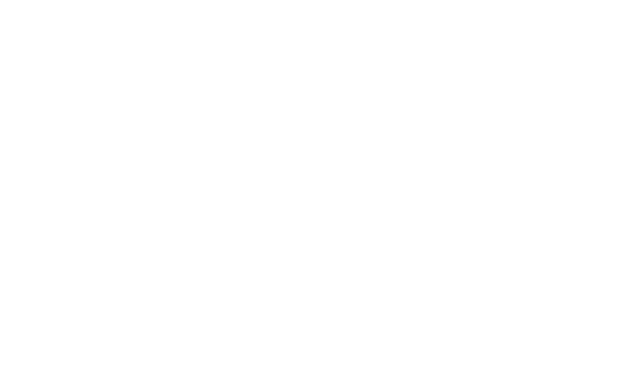
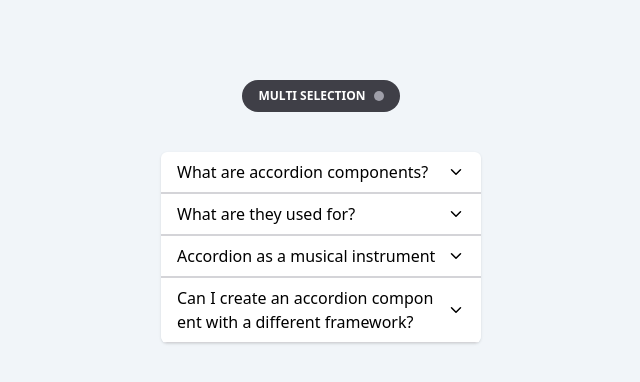
Before and after one commit to gustavonobrega/react-challenges, a React (Vite) app: page /accordion in a window 1280 px wide. Before the commit this address had no page. Shown: the top 382 px of the page, without its empty margins (319-959 px from the left). Built offline with nearby package versions, Linux system fonts and the light colour scheme.

Commit message:
accordion challenge

```diff
--- a/package.json
+++ b/package.json
@@ -11,6 +11,7 @@
   },
   "dependencies": {
     "@tailwindcss/vite": "^4.1.11",
+    "lucide-react": "^0.525.0",
     "react": "^19.1.0",
     "react-dom": "^19.1.0",
     "react-router": "^7.7.0",
--- a/src/App.tsx
+++ b/src/App.tsx
@@ -1,10 +1,12 @@
 import { BrowserRouter, Route, Routes } from "react-router";
+import AccordionDemo from "./challenges/accordion-demo";
 
 export default function App() {
   return (
     <BrowserRouter>
       <Routes>
         <Route path="/" element="" />
+        <Route path="/accordion" element={<AccordionDemo />} />
       </Routes>
     </BrowserRouter>
   )
--- /dev/null
+++ b/src/challenges/accordion-demo/accordion.tsx
@@ -0,0 +1,64 @@
+import { useEffect, useState } from "react";
+import { ChevronDown } from "lucide-react";
+
+interface AccordionProps {
+  data: {
+    id: string;
+    question: string;
+    answer: string;
+  }[];
+  allowMultiple?: boolean;
+}
+
+export function Accordion({ data, allowMultiple = false }: AccordionProps) {
+  const [openItems, setOpenItems] = useState<Record<string, boolean>>({});
+
+  useEffect(() => {
+    setOpenItems({});
+  }, [allowMultiple]);
+
+  function handleSelection(id: string) {
+    if (allowMultiple) {
+      setOpenItems((prev) => ({ ...prev, [id]: !openItems[id] }));
+    } else {
+      setOpenItems({
+        [id]: !openItems[id],
+      });
+    }
+  }
+
+  return (
+    <div className="shadow rounded-md overflow-hidden">
+      {data.map((item) => {
+        const state = openItems[item.id] ? "open" : "closed";
+
+        return (
+          <div
+            key={item.id}
+            className="bg-white not-last:border-b border-zinc-300 first:rounded-t-md last:rounded-b-md has-focus-visible:outline-2 has-focus-visible:-outline-offset-2"
+            data-state={state}
+          >
+            <button
+              onClick={() => handleSelection(item.id)}
+              className="w-full flex items-center justify-between gap-2 group text-left px-4 py-2 bg-transparent border-zinc-300 break-all hyphens-auto cursor-pointer focus:outline-none not-last:border-b"
+              data-state={state}
+            >
+              {item.question}
+              <ChevronDown
+                size={18}
+                className="min-w-max group-data-[state=open]:rotate-180 transition-transform duration-300"
+              />
+            </button>
+
+            <div
+              className="bg-zinc-100 text-zinc-800 overflow-hidden max-h-screen transition-all duration-300 data-[state=closed]:max-h-0 data-[state=closed]:opacity-0"
+              data-state={state}
+            >
+              <p className="p-4 pt-3">{item.answer}</p>
+            </div>
+          </div>
+        );
+      })}
+    </div>
+  );
+}
--- /dev/null
+++ b/src/challenges/accordion-demo/data.ts
@@ -0,0 +1,26 @@
+export const data = [
+  {
+    id: "1",
+    question: "What are accordion components?",
+    answer:
+      "Accordion components are user interface elements used for organizing and presenting content in a collapsible manner. They typically consist of a header, content, and an expand/collapse action.",
+  },
+  {
+    id: "2",
+    question: "What are they used for?",
+    answer:
+      "They are commonly employed in various contexts, including FAQs, product descriptions, navigation menus, settings panels, and data tables, to save screen space and provide a structured and user-friendly interface for presenting information or options.",
+  },
+  {
+    id: "3",
+    question: "Accordion as a musical instrument",
+    answer:
+      "The accordion is a musical instrument with a keyboard and bellows. It produces sound by air passing over reeds when the player expands or compresses the bellows, used in various music genres.",
+  },
+  {
+    id: "4",
+    question: "Can I create an accordion component with a different framework?",
+    answer:
+      "Yes of course, it is very possible to create an accordion component with another framework.",
+  },
+];
--- /dev/null
+++ b/src/challenges/accordion-demo/index.tsx
@@ -0,0 +1,29 @@
+import { useState } from "react";
+
+import { Accordion } from "./accordion";
+
+import { data } from "./data";
+
+export default function AccordionDemo() {
+  const [isMultiple, setIsMultiple] = useState(false);
+
+  function handleSelectionType() {
+    setIsMultiple(!isMultiple);
+  }
+
+  return (
+    <div className="min-h-svh flex flex-col gap-10 items-center bg-slate-100 p-8">
+      <button
+        className="group flex items-center gap-2 mt-12 uppercase bg-zinc-700 text-white rounded-full text-xs font-bold py-2 px-4 hover:cursor-pointer"
+        onClick={handleSelectionType}
+      >
+        Multi Selection
+        <span className={`h-2.5 w-2.5 rounded-full group-hover:scale-125 transition-transform ${isMultiple ? "bg-green-400" : "bg-zinc-400"}`}/>
+      </button>
+
+      <div className="w-80">
+        <Accordion data={data} allowMultiple={isMultiple} />
+      </div>
+    </div>
+  );
+}
--- a/src/index.css
+++ b/src/index.css
@@ -1 +1,10 @@
 @import "tailwindcss";
+
+@keyframes fadeIn {
+  0% { opacity: 0; }
+  100% { opacity: 1; }
+}
+
+@theme {
+  --animate-fade-in: fadeIn 300ms;
+}
```
Also changed, not shown: 1 other file (tests, documents, lock files or other folders).
